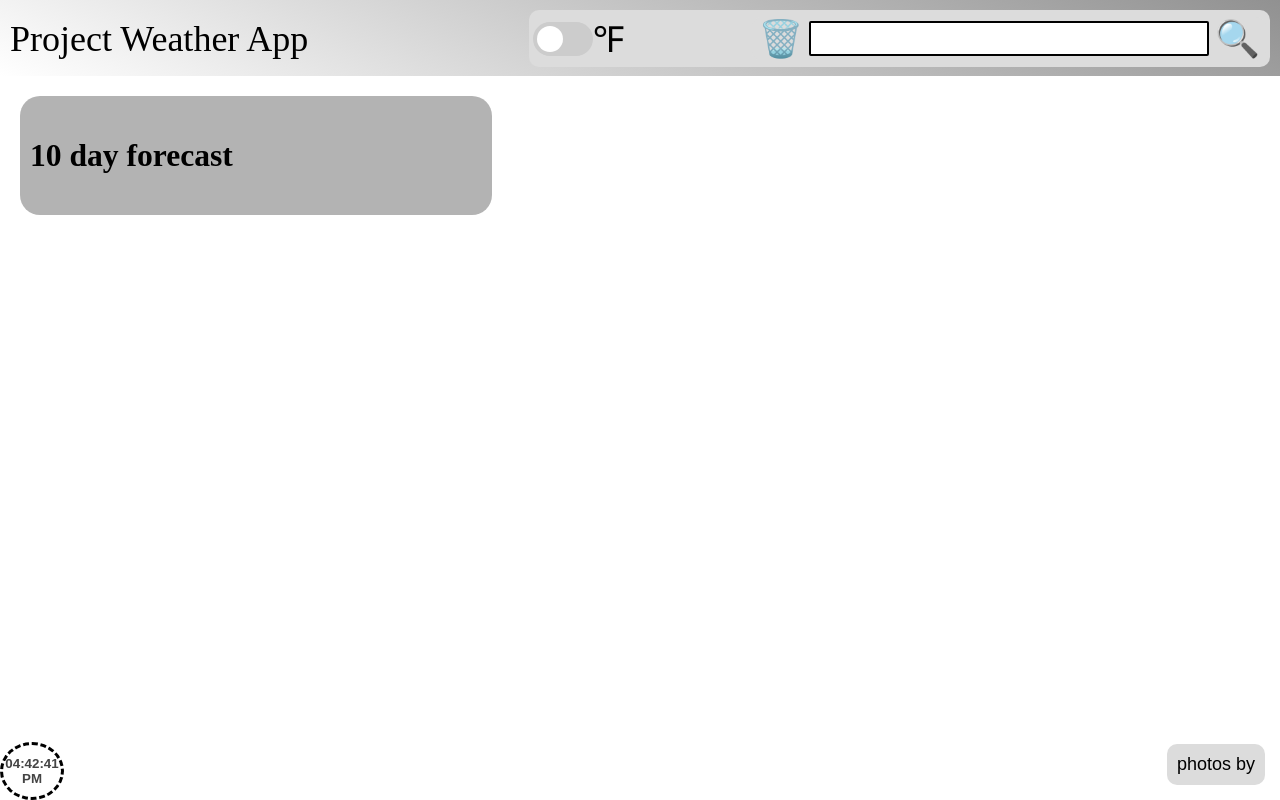
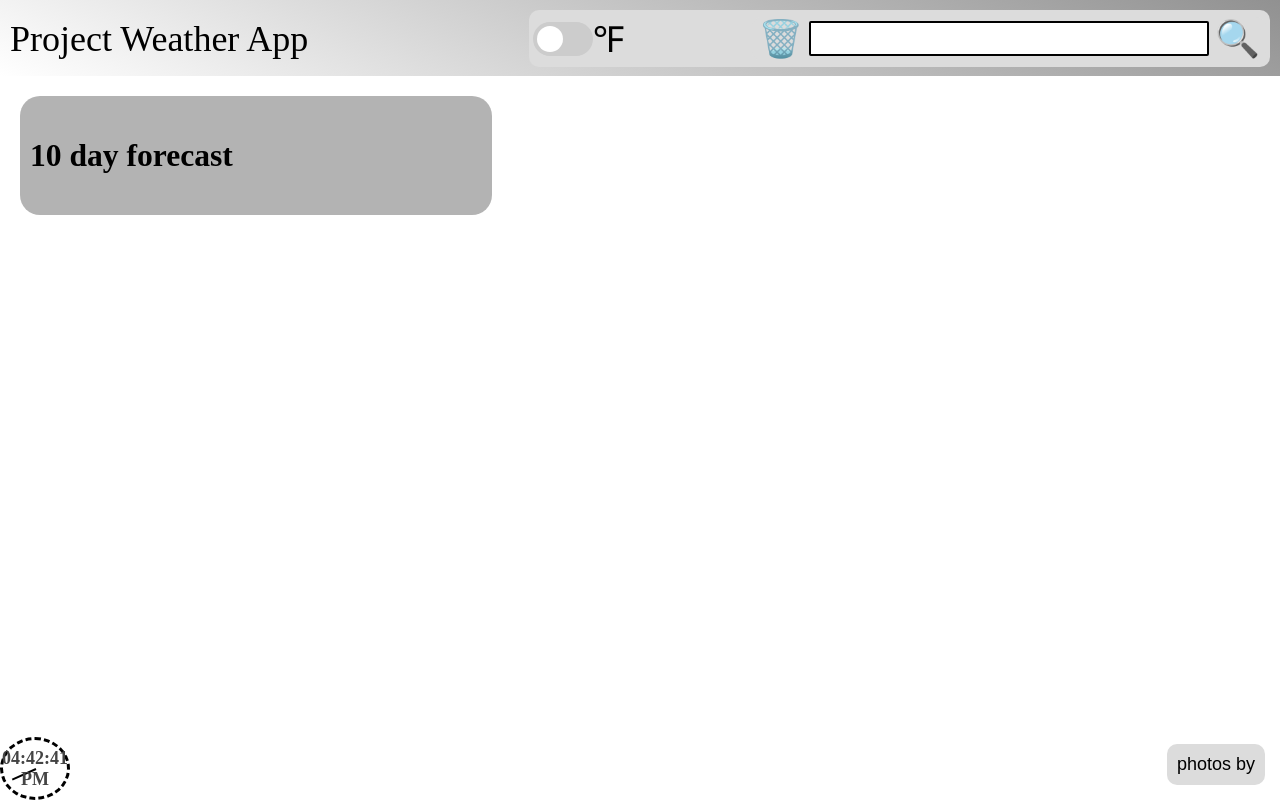
Before and after one commit to jomcbob/weather-app, a website built with webpack: page src/template.html in a window 1280 px wide. Built offline with nearby package versions, Linux system fonts and the light colour scheme; no server answers.

Commit message:
added moving clock hand

```diff
--- a/src/index.js
+++ b/src/index.js
@@ -35,16 +35,36 @@ document.addEventListener('keydown', function(event) {
     }
 })
 
-function updateClock() {
-    const date = new Date();
-    const timeString = date.toLocaleTimeString(navigator.language, {
-      hour: "2-digit",
-      minute: "2-digit",
-      second: "2-digit",
-    });
-    document.getElementById('clock').textContent = timeString;
+let rotation = new Date().getSeconds() * 6;
+rotation += 180
+let setTime = () => {
+    rotation = new Date().getSeconds() * 6;
+    rotation += 180
+}
+
+setInterval(function() {
+  rotation += 6;
+    console.log(rotation)
+  let clock = document.querySelector('#hand');
+
+  clock.style.transform = 'rotate(' + rotation + 'deg)';
+
+  const date = new Date();
+  let timeString = date.toLocaleTimeString(navigator.language, {
+    hour: "2-digit",
+    minute: "2-digit",
+    second: "2-digit",
+  });
+
+  const timeElement = document.getElementById('time');
+  timeElement.textContent = timeString;
+
+  if (rotation > 3000){
+    setTime()
   }
-setInterval(updateClock, 1000);
+}, 1000)
+
+
 
 let showCredit = true
 let divs = document.createElement('div')
--- a/src/styles.css
+++ b/src/styles.css
@@ -42,6 +42,7 @@ input {
   flex-direction: column;
   justify-content: center;
   align-items: center;
+  font-size: 1rem;
 }
 
 .icon {
@@ -192,11 +193,39 @@ button:hover {
   display: flex;
   justify-content: center;
   align-items: center;
-  color: #444 ;
+  color: #444;
   background-color: #ffffff;
   font-weight: bold;
   border: 3px dashed black;
+  position: relative;
 }
+
+#time {
+  z-index: 2;
+  font-size: 1rem;
+  position: absolute;
+  text-align: center;
+  display: flex;
+  justify-content: center;
+  align-items: center;
+}
+
+#hand {
+  position: absolute;
+  width: 2px;
+  height: 45%;
+  background-color: black;
+  top: 50%;
+  left: 50%;
+  transform-origin: 50% 0%;
+  transition: transform 0.1s linear;
+}
+
+
+
+
+
+
 
 .switch {
   position: relative;
--- a/src/template.html
+++ b/src/template.html
@@ -38,6 +38,9 @@
     <div class="credit">
       <button class="appendCredit">photos by</button>
     </div>
-    <button id="clock"></button>
+    <div id="clock">
+      <div id="hand"></div>
+      <span id="time"></span>
+    </div>
   </body>
 </html>
```
Also changed, not shown: 1 other file.
